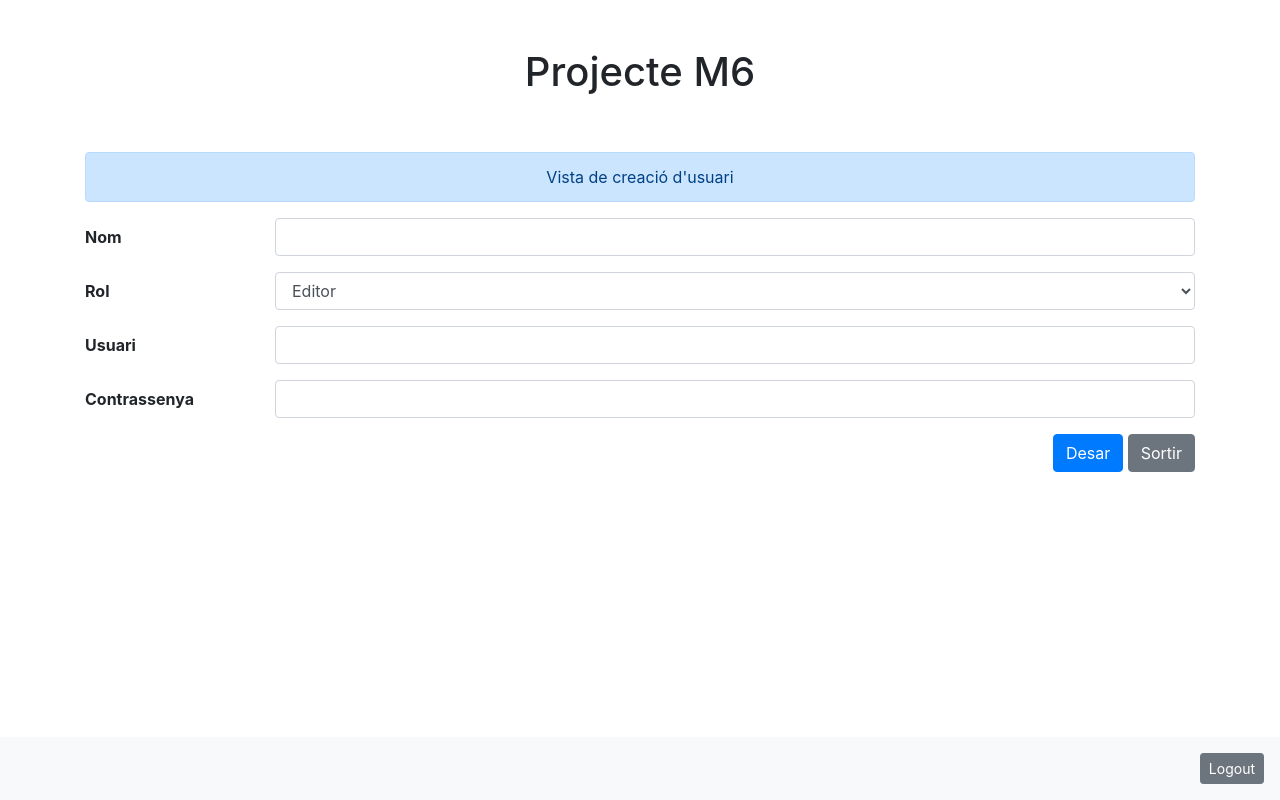
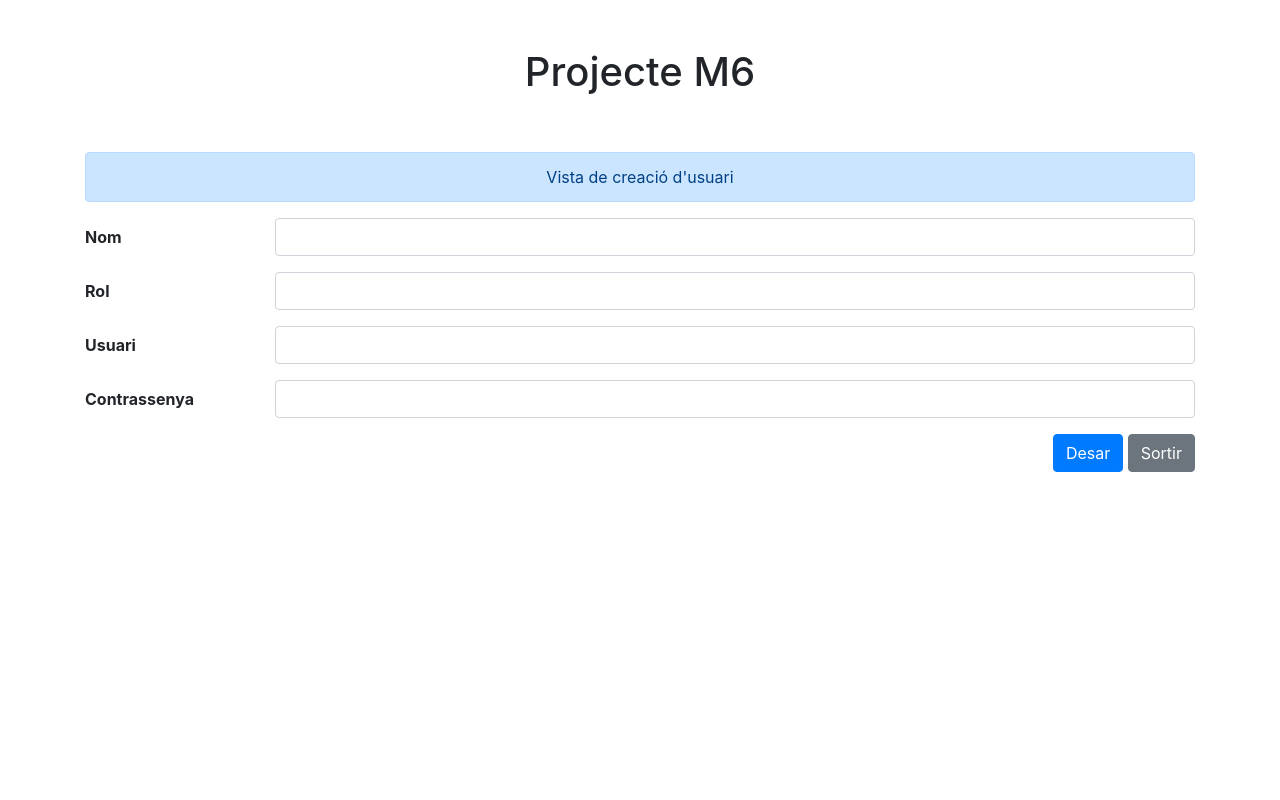
Before and after one commit to sandraberu/M6Projecte, a PHP site: the page made by CRUD_login(admin)/index.php in a window 1280 px wide. Run offline with PHP 8.4, Linux system fonts and the light colour scheme; data that the repository does not hold is empty; some libraries are stand-ins or nearby versions.

Commit message:
Add files via upload

```diff
--- a/CRUD_login(admin)/MainView.php
+++ b/CRUD_login(admin)/MainView.php
@@ -44,8 +44,5 @@
 				</table>
 			</div>
 		</div>
-		<footer class="footer fixed-bottom mt-auto py-3 px-3 bg-light text-right">
-            <a href="?action=logout" class="btn btn-secondary btn-sm" tabindex="-1" role="button" aria-disabled="true">Logout</a>
-        </footer>
 	</body>
 </html>
--- a/CRUD_login(admin)/NewView.php
+++ b/CRUD_login(admin)/NewView.php
@@ -27,13 +27,7 @@
 					<div class="form-group row">
 						<label for="rol" class="col-sm-2 col-form-label font-weight-bold">Rol</label>
 						<div class="col-sm-10">
-						<?php
-                            $ensenyament = $result[0]['Rol'];
-							echo "<select class='form-control' name='rol' id='rol'>";
-									echo "<option value='SMX'" . ($ensenyament == 'admin' ? 'selected' : '') . ">Editor</option>";
-									echo "<option value='ASIX'" . ($ensenyament == 'editor' ? 'selected' : '') . ">Admin</option>";
-							echo "</select>";
-						?>
+							<input type="text" class="form-control" name="rol" id="rol" required>
 						</div>
 					</div>
 					<div class="form-group row">
@@ -56,8 +50,5 @@
 				</form>
 			</div>
 		</div>
-		<footer class="footer fixed-bottom mt-auto py-3 px-3 bg-light text-right">
-            <a href="?action=logout" class="btn btn-secondary btn-sm" tabindex="-1" role="button" aria-disabled="true">Logout</a>
-        </footer>
 	</body>
 </html>
--- a/CRUD_login(admin)/ShowView.php
+++ b/CRUD_login(admin)/ShowView.php
@@ -48,8 +48,5 @@
 				</form>
 			</div>
 		</div>
-		<footer class="footer fixed-bottom mt-auto py-3 px-3 bg-light text-right">
-            <a href="?action=logout" class="btn btn-secondary btn-sm" tabindex="-1" role="button" aria-disabled="true">Logout</a>
-        </footer>
 	</body>
 </html>
--- a/CRUD_login(admin)/UsuariModel.php
+++ b/CRUD_login(admin)/UsuariModel.php
@@ -15,7 +15,7 @@
 		$servername = "localhost";
 		$username = "root";
 		$password = "";
-		$dbname = "PROJECTE";
+		$dbname = "Projecte";
 
 		try {
 			$GLOBALS['conn'] = new PDO("mysql:host=$servername;dbname=$dbname", $username, $password);
```
Also changed, not shown: CRUD_login(admin)/EditView.php (+3 -11 lines), landingpage2.php (+0 -29 lines).
